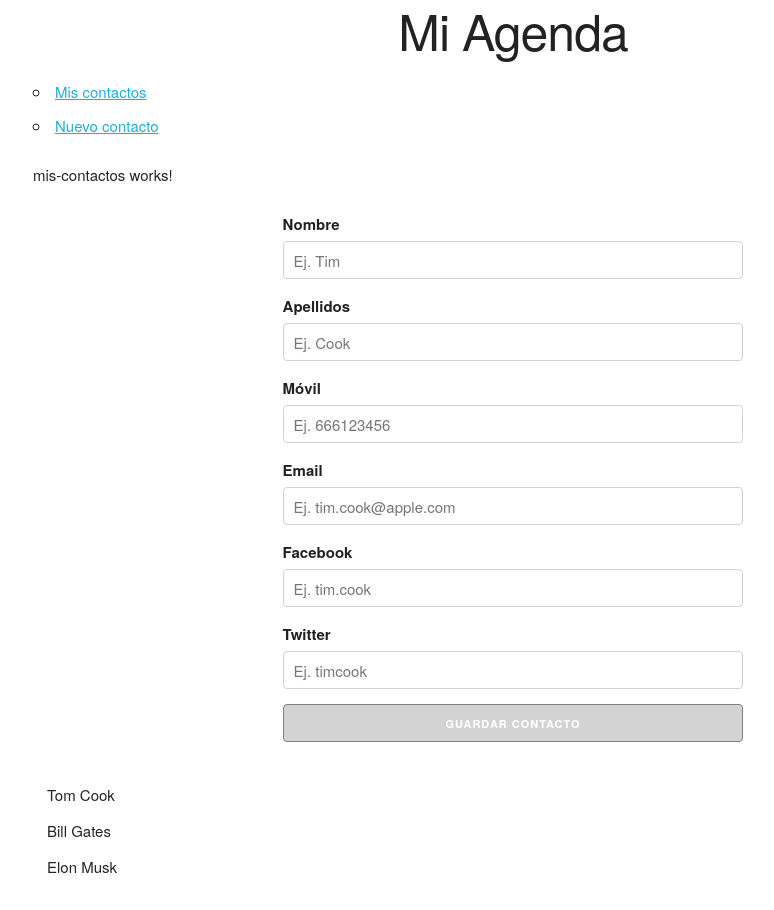
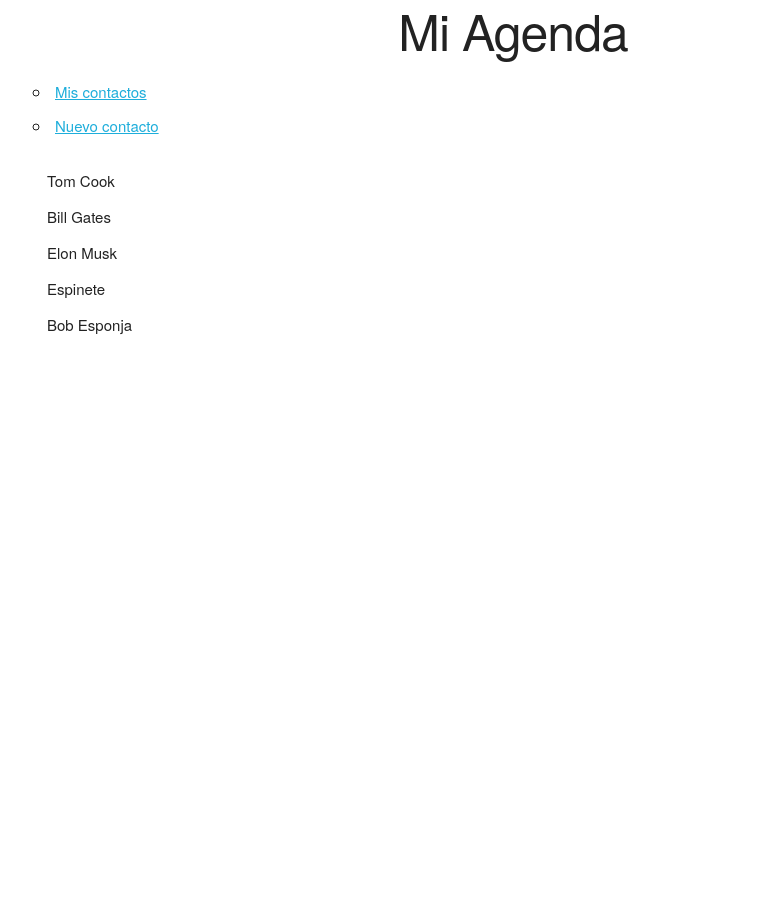
Before and after one commit to TheHandyOwl/ejercicios_angular, an Angular app in the folder Agenda/: page /mis-contactos in a window 1280 px wide. Shown: the whole page, without its empty margins (127-901 px from the left). After the commit the page ends 800 px from the top, so only its background shows below. Built offline with nearby package versions, Linux system fonts and the light colour scheme; data requests are answered from the project's data file.

Commit message:
Reorganizamos los componentes de la agenda para respetar el SPA

```diff
--- a/Agenda/db.json
+++ b/Agenda/db.json
@@ -26,6 +26,24 @@
       "facebook": "elon.musk",
       "twitter": "@elonmusk",
       "id": 3
+    },
+    {
+      "nombre": "Espinete",
+      "apellidos": "",
+      "movil": "",
+      "email": "",
+      "facebook": "",
+      "twitter": "",
+      "id": 4
+    },
+    {
+      "nombre": "Bob Esponja",
+      "apellidos": "",
+      "movil": "",
+      "email": "",
+      "facebook": "",
+      "twitter": "",
+      "id": 5
     }
   ]
 }
--- a/Agenda/src/app/app.component.html
+++ b/Agenda/src/app/app.component.html
@@ -23,23 +23,4 @@
 <!-- Zona dinámica para cargar las distintas secciones -->
 <router-outlet></router-outlet>
 
-<tho-formulario-alta
-  (clickEnGuardar)="guardarContacto($event)"
->
-</tho-formulario-alta>
-
-<!-- Para enlazar datos en un componente hijo, basta con indicar el atributo que se ha expuesto en éste. -->
-<!--
-  Si queremos evaluar una expresión previamente a su asignación como valor del atributo,
-  envolvemos con corchetes el atributo
--->
-<!--
-  Cuando trabajamos con 'Observables' en los templates, podemos ayudarnos del pipe 'async'.
-  Este pipe lo que hace es gestionar la suscripción y desuscripción del 'Observable' en cuestión.
--->
-<tho-lista-contactos
-  [datos]="contactos$ | async"
-  (clickEnEliminar)="eliminarContacto($event)"
-  ></tho-lista-contactos>
-
 </div>
--- a/Agenda/src/app/app.component.ts
+++ b/Agenda/src/app/app.component.ts
@@ -1,10 +1,5 @@
 //import { Component } from '@angular/core';
-import { Component, OnInit } from '@angular/core';
-import { Observable } from 'rxjs/Observable';
-
-import { ContactosService } from './contactos.service';
-import { Contacto } from './contacto';
-
+import { Component } from '@angular/core';
 
 @Component({
   // En selector indicamos el elemento HTML donde se instanciará este componente
@@ -18,53 +13,7 @@
 })
 // export class AppComponent {
   // Vamos a implementar el hook, pero para ello tenemos que importar el OnInit del core para que funcione
-export class AppComponent implements OnInit {
-
-  //contactos: Observable<Contacto[]>;
-  //Como es un observable se one un $
-  contactos$: Observable<Contacto[]>;
-
-  // Para hacer una inyección de dependencias necesitamos sí o sí hacerlo en el constructor de una clase. Tenemos que indicar un parámetro con un modificador de acceso (obligatorio). Además, tenemos que anotar su tipo, que no es otro que el servicio a inyectar.
-  constructor(private _contactosService: ContactosService) {
-    //console.log('Dejame vacío y usa ngOnInit');
-    //console.log('Puede que no esté enlazado el template y la cagues!!!');
-    //console.log('Porque no puedes trabajar con el template si no está cargado');
-  }
-
-  // Como se sigue quejando vamos a ver qué falta para que se calle
-  // En el hook 'OnInit' inicializamos los datos del componente.
-  ngOnInit() {
-    // Mejor aquí que en el constructor
-    console.log('Estoy vivo!');
-    //Tras meterlo en el costructor
-    //this.contactos$ = this._contactosService.obtenerContactos();
-    this.contactos$ = this._contactosService
-      .obtenerContactos()
-      // El pipe | ayns haría ésto,
-      // pero no hemos llagado a picar esta parte porque no hace falta.
-      /*
-      .subscribe((contactos: Contacto[]) => {
-        this.contactos= contactos;
-      })
-      */
-      ;
-  }
-
-  guardarContacto(contacto: Contacto): void {
-    this._contactosService
-        .agregarContacto(contacto)
-        // Tenemos que suscribirnos
-        .subscribe(() => {
-          this.contactos$ = this._contactosService.obtenerContactos(); // Podríamos pasar un contacto pero lo pasamos vacío
-        }) // Si no hacemos esto no se invoca. Aquí no hay pipe
-        ;
-    this.contactos$ = this._contactosService.obtenerContactos();
-  }
-
-  eliminarContacto(contacto: string): void {
-    this._contactosService.eliminarContacto(contacto);
-    this.contactos$ = this._contactosService.obtenerContactos();
-  }
+export class AppComponent {
 
   // Ya que estamos implementamos también este
   ngOnDestroy() {
--- a/Agenda/src/app/mis-contactos/mis-contactos.component.html
+++ b/Agenda/src/app/mis-contactos/mis-contactos.component.html
@@ -1,3 +1,12 @@
-<p>
-  mis-contactos works!
-</p>
+<!-- Para enlazar datos en un componente hijo, basta con indicar el atributo que se ha expuesto en éste. -->
+<!--
+  Si queremos evaluar una expresión previamente a su asignación como valor del atributo,
+  envolvemos con corchetes el atributo
+-->
+<!--
+  Cuando trabajamos con 'Observables' en los templates, podemos ayudarnos del pipe 'async'.
+  Este pipe lo que hace es gestionar la suscripción y desuscripción del 'Observable' en cuestión.
+-->
+<tho-lista-contactos
+  [datos]="contactos$ | async"
+  ></tho-lista-contactos>
--- a/Agenda/src/app/mis-contactos/mis-contactos.component.ts
+++ b/Agenda/src/app/mis-contactos/mis-contactos.component.ts
@@ -1,4 +1,8 @@
 import { Component, OnInit } from '@angular/core';
+import { Observable } from 'rxjs/Observable';
+
+import { ContactosService } from '../contactos.service';
+import { Contacto } from '../contacto';
 
 @Component({
   selector: 'app-mis-contactos',
@@ -7,9 +11,51 @@
 })
 export class MisContactosComponent implements OnInit {
 
-  constructor() { }
+  //contactos: Observable<Contacto[]>;
+  //Como es un observable se one un $
+  //1.
+  contactos$: Observable<Contacto[]>;
 
-  ngOnInit() {
+  //constructor() { }
+  //2.
+
+  // Para hacer una inyección de dependencias necesitamos sí o sí hacerlo en el constructor de una clase. Tenemos que indicar un parámetro con un modificador de acceso (obligatorio). Además, tenemos que anotar su tipo, que no es otro que el servicio a inyectar.
+  constructor(private _contactosService: ContactosService) {
+    //console.log('Dejame vacío y usa ngOnInit');
+    //console.log('Puede que no esté enlazado el template y la cagues!!!');
+    //console.log('Porque no puedes trabajar con el template si no está cargado');
   }
 
+  //ngOnInit() { }
+  //3
+    // Como se sigue quejando vamos a ver qué falta para que se calle
+  // En el hook 'OnInit' inicializamos los datos del componente.
+  ngOnInit() {
+    // Mejor aquí que en el constructor
+    console.log('Estoy vivo!');
+    //Tras meterlo en el costructor
+    //this.contactos$ = this._contactosService.obtenerContactos();
+    this.contactos$ = this._contactosService
+      .obtenerContactos()
+      // El pipe | ayns haría ésto,
+      // pero no hemos llagado a picar esta parte porque no hace falta.
+      /*
+      .subscribe((contactos: Contacto[]) => {
+        this.contactos= contactos;
+      })
+      */
+      ;
+  }
+
+  // Por tienoi eliminamos el botónd e eliminar
+  // DEL HTML
+  //  (clickEnEliminar)="eliminarContacto($event)"
+
+  /*
+  eliminarContacto(contacto: string): void {
+    this._contactosService.eliminarContacto(contacto);
+    this.contactos$ = this._contactosService.obtenerContactos();
+  }
+*/
+
 }
--- a/Agenda/src/app/nuevo-contacto/nuevo-contacto.component.html
+++ b/Agenda/src/app/nuevo-contacto/nuevo-contacto.component.html
@@ -1,3 +1,4 @@
-<p>
-  nuevo-contacto works!
-</p>
+<tho-formulario-alta
+  (clickEnGuardar)="guardarContacto($event)"
+>
+</tho-formulario-alta>
--- a/Agenda/src/app/nuevo-contacto/nuevo-contacto.component.ts
+++ b/Agenda/src/app/nuevo-contacto/nuevo-contacto.component.ts
@@ -1,15 +1,41 @@
-import { Component, OnInit } from '@angular/core';
+import { Component } from '@angular/core';
+import { Router } from '@angular/router';
+
+import { ContactosService } from '../contactos.service';
+import { Contacto } from '../contacto';
 
 @Component({
   selector: 'app-nuevo-contacto',
   templateUrl: './nuevo-contacto.component.html',
   styleUrls: ['./nuevo-contacto.component.css']
 })
-export class NuevoContactoComponent implements OnInit {
+export class NuevoContactoComponent {
 
-  constructor() { }
+  //constructor() { }
+  // Inyección de dependencias para que no se queje contantos
+  constructor(
+    private _contactosService: ContactosService,
+    private _router: Router
+  ) { }
 
-  ngOnInit() {
+  guardarContacto(contacto: Contacto): void {
+  this._contactosService
+      .agregarContacto(contacto)
+      // Cambiamos esta parte
+      /*
+      // Tenemos que suscribirnos
+      .subscribe(() => {
+        this.contactos$ = this._contactosService.obtenerContactos(); // Podríamos pasar un contacto pero lo pasamos vacío
+      }) // Si no hacemos esto no se invoca. Aquí no hay pipe
+      */
+      //.subscribe(); // Invoca un observable, y se ejecuta tras la operación asíncrona que estaba ejecutando
+      .subscribe( () => {
+        alert('El contacto se ha creado correctamente :-)');
+        // Navegar al path por partes: /contactos/3/detalles
+        //this._router.navigate(['contactos', '3', 'detalles']);
+        // Igualmente un array aunque sea 1 sólo elemento
+        this._router.navigate(['/mis-contactos']);
+      });
   }
 
 }
```
